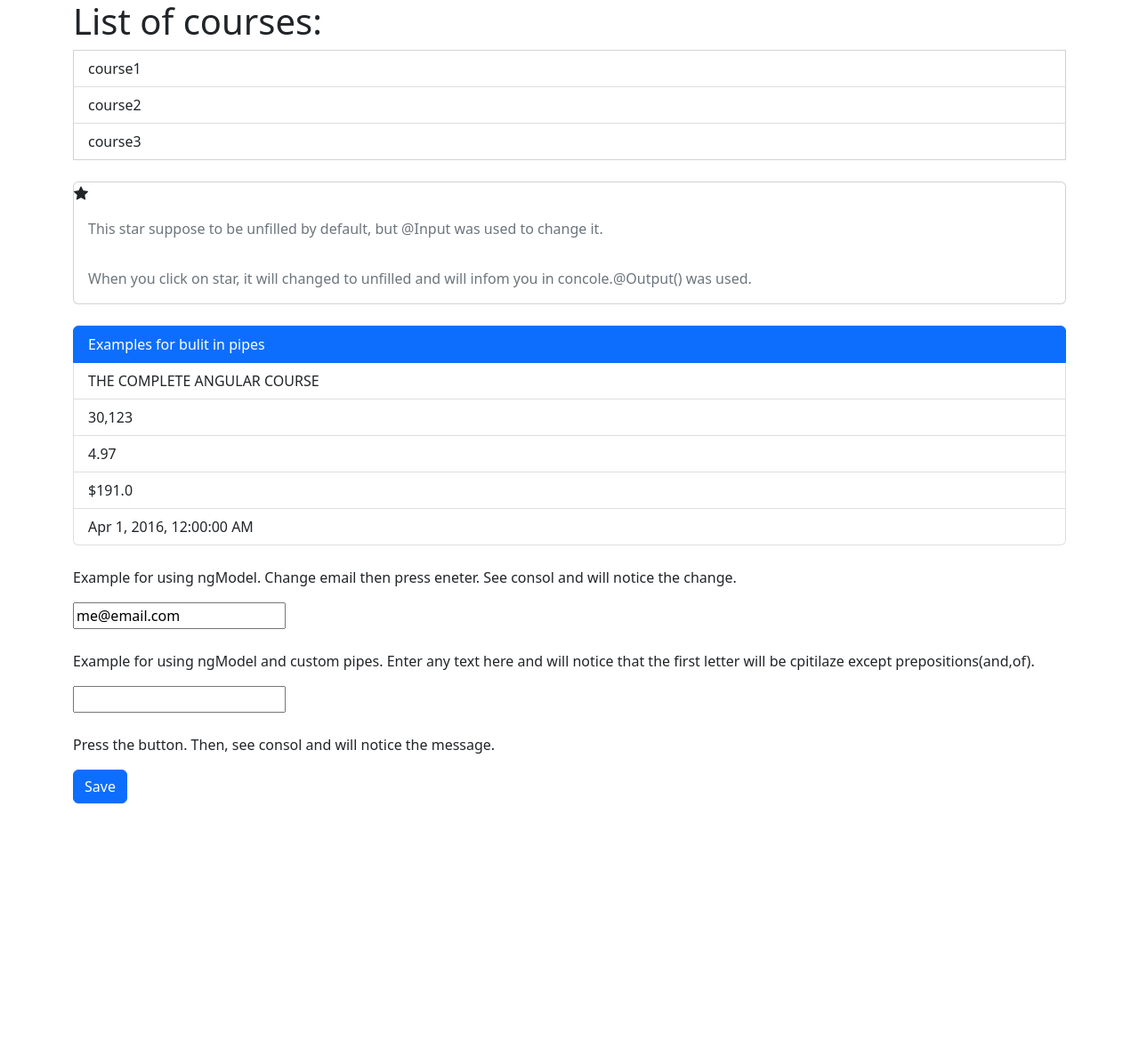
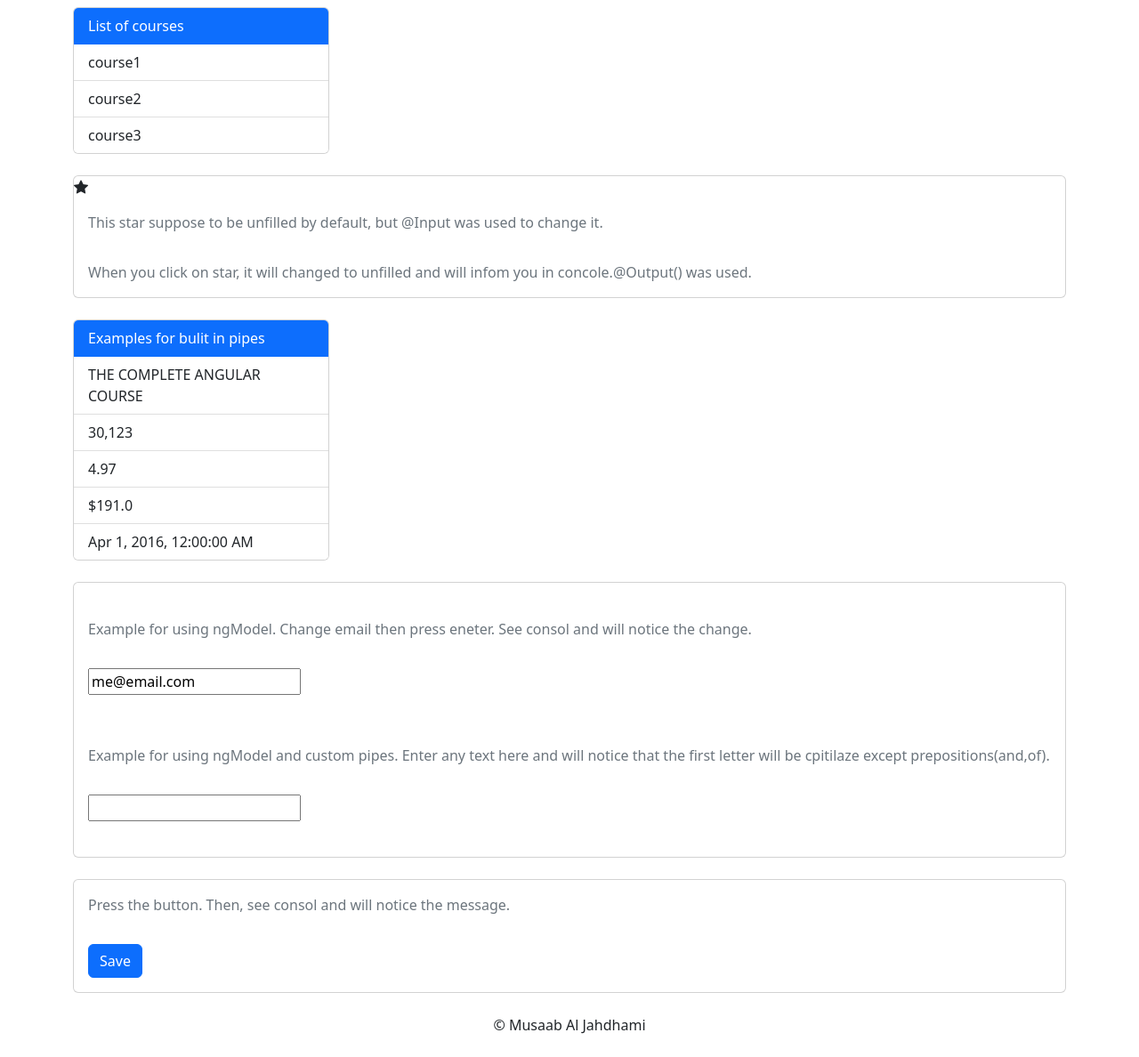
Before and after one commit to samad20/Angular-from-Zero-to-Hero, an Angular app: page / in a window 1280 px wide. Shown: the whole page at 89% size. Before the commit the page ends 903 px from the top, so only its background shows below. Built offline with nearby package versions, Linux system fonts and the light colour scheme.

Commit message:
enhancement in css

```diff
--- a/src/app/courses/courses.component.html
+++ b/src/app/courses/courses.component.html
@@ -1,10 +1,11 @@
 <!-- this use interpolation -->
 <div class="container">
-  <h1>{{ title }}:</h1>
+  <h1></h1>
   <!-- this title use proprty binding -->
   <!-- <h1 [textContent]="title"></h1> -->
-  <div>
-    <ul class="list-group list-group-flush card">
+  <div class="card" style="width: 18rem">
+    <ul class="list-group list-group-flush">
+      <li class="list-group-item active">{{ title }}</li>
       <li class="list-group-item" *ngFor="let course of courses">
         {{ course }}
       </li>
@@ -26,8 +27,8 @@
     </div>
   </div>
   <br />
-  <div>
-    <ul class="list-group">
+  <div class="card" style="width: 18rem">
+    <ul class="list-group list-group-flush">
       <li class="list-group-item active">Examples for bulit in pipes</li>
       <li class="list-group-item">{{ course.title | uppercase }}</li>
       <li class="list-group-item">{{ course.students | number }}</li>
@@ -40,28 +41,44 @@
       </li>
     </ul>
   </div>
+  <br />
+  <div class="card">
     <div>
       <br />
-    <p>
-      Example for using ngModel. Change email then press eneter. See consol and
-      will notice the change.
-    </p>
+      <div class="card-body text-muted">
+        Example for using ngModel. Change email then press eneter. See consol
+        and will notice the change.
+      </div>
+      <div class="card-body">
         <input type="text" [(ngModel)]="email" (keyup.enter)="onKeyUp()" />
+      </div>
     </div>
     <br />
     <div>
-    <p>
+      <div class="card-body text-muted">
         Example for using ngModel and custom pipes. Enter any text here and will
         notice that the first letter will be cpitilaze except
         prepositions(and,of).
-    </p>
+      </div>
+      <div class="card-body">
         <input type="text" [(ngModel)]="capital" />
+      </div>
+      {{ capital | titleCase }}
       <br />
-    {{ capital | titleCase }}
+    </div>
   </div>
   <br />
-  <div>
-    <p>Press the button. Then, see consol and will notice the message.</p>
+  <div class="card">
+    <div class="card-body text-muted">
+      Press the button. Then, see consol and will notice the message.
+    </div>
+
+    <div class="card-body">
       <button class="btn btn-primary" (click)="onSave($event)">Save</button>
     </div>
   </div>
+</div>
+<footer>
+  <div class="text-center p-4">© Musaab Al Jahdhami</div>
+  <!-- Copyright -->
+</footer>
```
Lines whose indentation alone changed are shown as unchanged.
